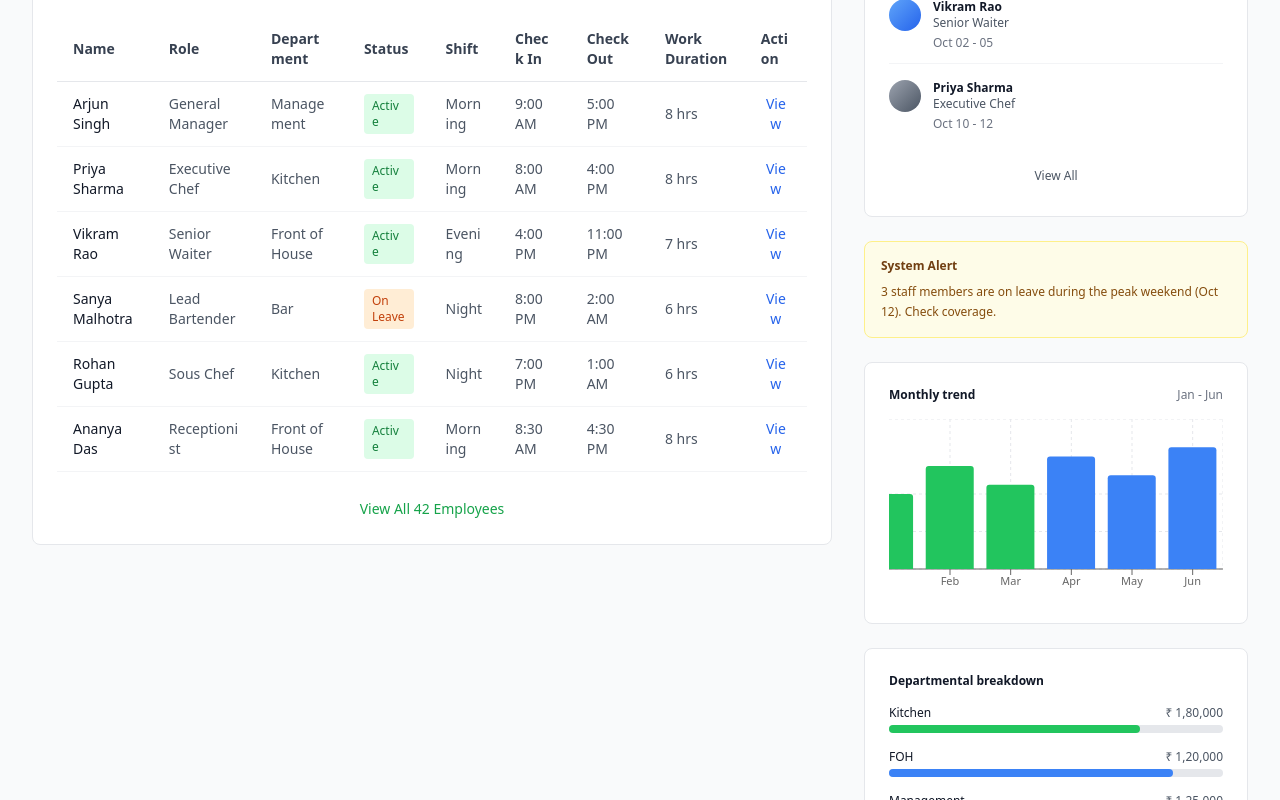
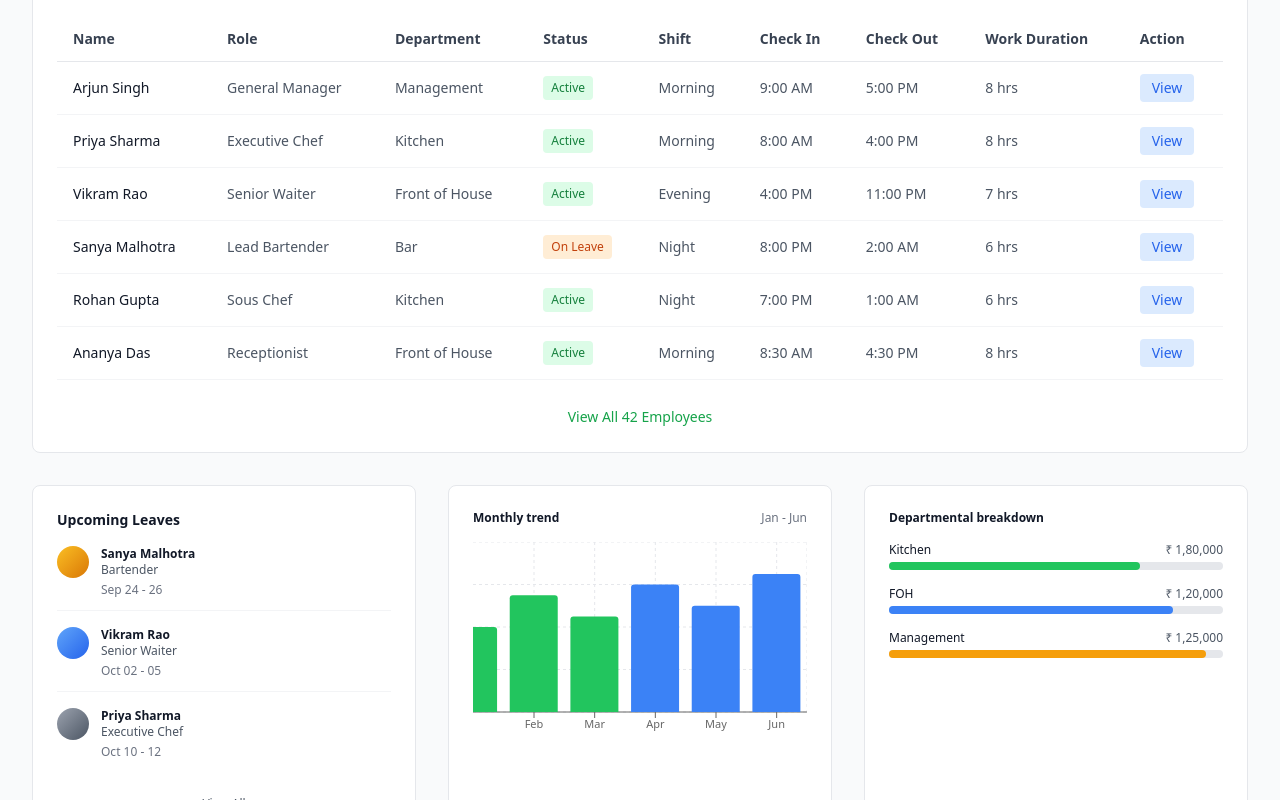
Before and after one commit to fatehahmad-222/Figma-client, a React (Vite) app: page / in a window 1280 px wide. Shown: the part 540-1340 px from the top of the page. Built offline with nearby package versions, Linux system fonts and the light colour scheme.

Commit message:
Refactor dashboard layout to match Figma design specs

```diff
--- a/client/pages/Index.tsx
+++ b/client/pages/Index.tsx
@@ -219,10 +219,8 @@ export default function Index() {
           </div>
         </div>
 
-        <div className="grid grid-cols-3 gap-8">
-          {/* Attendance Section - Left (2 cols) */}
-          <div className="col-span-2">
-            <div className="bg-white rounded-lg border border-gray-200">
+        {/* Attendance Section - Full Width */}
+        <div className="bg-white rounded-lg border border-gray-200 mb-8">
           <div className="p-6 border-b border-gray-200 flex justify-between items-center">
             <h2 className="text-base font-semibold text-gray-900">Today's Attendance</h2>
             <button className="text-gray-600 hover:text-gray-900 text-sm font-medium">Export CSV</button>
@@ -277,7 +275,9 @@ export default function Index() {
                       <td className="py-3 px-4 text-gray-600 text-sm">{emp.checkOut}</td>
                       <td className="py-3 px-4 text-gray-600 text-sm">{emp.duration}</td>
                       <td className="py-3 px-4">
-                            <button className="text-blue-600 hover:text-blue-800 text-sm font-medium">View</button>
+                        <button className="bg-blue-100 text-blue-600 hover:bg-blue-200 px-3 py-1 rounded text-sm font-medium transition-colors">
+                          View
+                        </button>
                       </td>
                     </tr>
                   ))}
@@ -290,9 +290,10 @@ export default function Index() {
             </div>
           </div>
         </div>
-          </div>
 
-          {/* Right Column */}
+        {/* Below Attendance - 3 Column Grid */}
+        <div className="grid grid-cols-3 gap-8">
+          {/* Left Column - Upcoming Leaves + System Alert */}
           <div className="space-y-6">
             {/* Upcoming Leaves */}
             <div className="bg-white rounded-lg border border-gray-200 p-6">
@@ -319,14 +320,15 @@ export default function Index() {
                 3 staff members are on leave during the peak weekend (Oct 12). Check coverage.
               </p>
             </div>
+          </div>
 
-            {/* Monthly Trend Chart */}
+          {/* Middle Column - Monthly Trend Chart */}
           <div className="bg-white rounded-lg border border-gray-200 p-6">
             <div className="flex justify-between items-center mb-4">
               <h3 className="text-xs font-semibold text-gray-900">Monthly trend</h3>
               <span className="text-xs text-gray-500">Jan - Jun</span>
             </div>
-              <ResponsiveContainer width="100%" height={180}>
+            <ResponsiveContainer width="100%" height={200}>
               <BarChart data={monthlyData} margin={{ top: 0, right: 0, left: -30, bottom: 0 }}>
                 <CartesianGrid strokeDasharray="3 3" stroke="#e5e7eb" />
                 <XAxis dataKey="month" tick={{ fontSize: 11 }} />
@@ -344,7 +346,7 @@ export default function Index() {
             </ResponsiveContainer>
           </div>
 
-            {/* Departmental Breakdown */}
+          {/* Right Column - Departmental Breakdown */}
           <div className="bg-white rounded-lg border border-gray-200 p-6">
             <h3 className="text-xs font-semibold text-gray-900 mb-4">Departmental breakdown</h3>
             <div className="space-y-4">
@@ -366,6 +368,5 @@ export default function Index() {
         </div>
       </div>
     </div>
-    </div>
   );
 }
```
Lines whose indentation alone changed are shown as unchanged.
